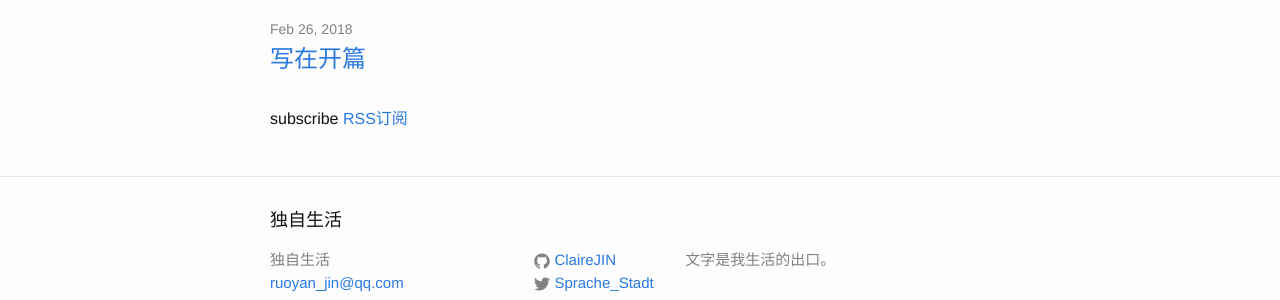
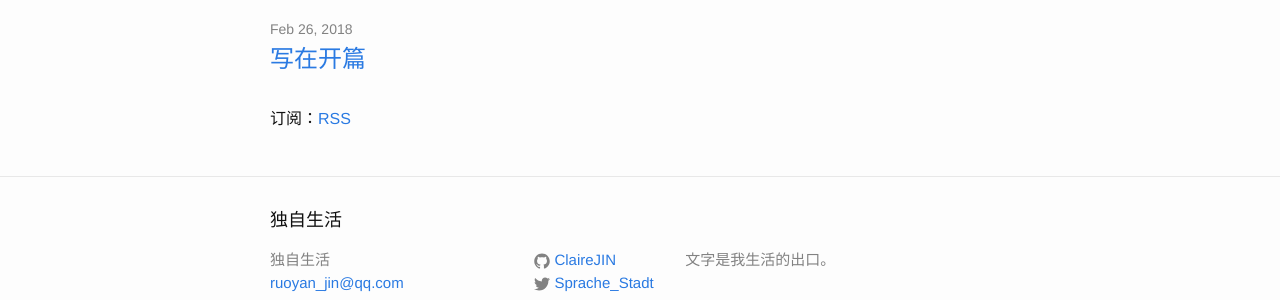
Before and after one commit to ClaireJIN/ClaireJIN.github.io, a Jekyll site: the page built from index.html, in a window 1280 px wide. Shown: the part 120-420 px from the top of the page. Built offline with Jekyll 4.4.1, drawn with Linux system fonts in a browser that asks for light colours.

Commit message:
Englich2Chinese

```diff
--- a/index.html
+++ b/index.html
@@ -18,6 +18,6 @@ layout: default
     {% endfor %}
   </ul>
 
-  <p class="rss-subscribe">subscribe <a href="{{ "/feed.xml" | prepend: site.baseurl }}">RSS订阅</a></p>
+  <p class="rss-subscribe">订阅：<a href="{{ "/feed.xml" | prepend: site.baseurl }}">RSS</a></p>
 
 </div>
```
